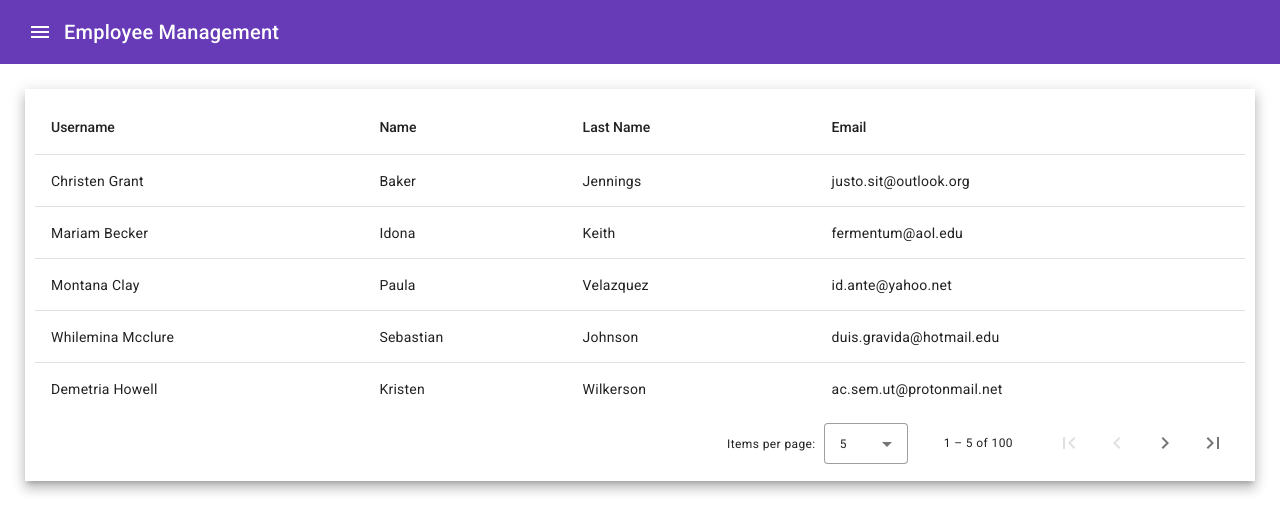
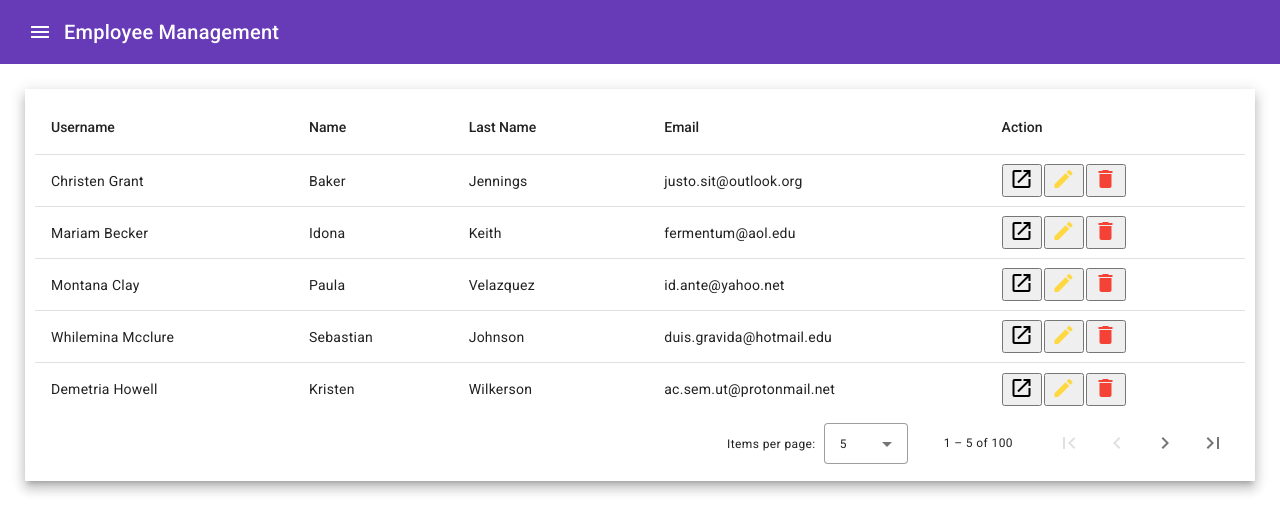
Before and after one commit to trancends/jms-batam-employee-management, an Angular app: page /employee in a window 1280 px wide. Shown: the top 532 px of the page. Built offline with nearby package versions, Linux system fonts and the light colour scheme.

Commit message:
feat: add actions button

```diff
--- a/src/app/detail/detail.component.css
+++ b/src/app/detail/detail.component.css
@@ -0,0 +1,4 @@
+.emp-stat {
+  color: #7702ff;
+  font-weight: bold;
+}
--- a/src/app/detail/detail.component.html
+++ b/src/app/detail/detail.component.html
@@ -1 +1,24 @@
-<p>detail works!</p>
+<!-- detail.component.html -->
+<button mat-button color="primary" [routerLink]="['/employee']">
+  <mat-icon>arrow_back</mat-icon>
+  Back to List Employee
+</button>
+
+<mat-card>
+  <mat-card-header>
+    <mat-card-title>
+      {{ employee.username }}
+    </mat-card-title>
+    <mat-card-subtitle>{{ employee.group }}</mat-card-subtitle>
+  </mat-card-header>
+  <mat-card-content>
+    <p>Full Name: {{ employee.firstName }} {{ employee.lastName }}</p>
+    <p>Email: {{ employee.email }}</p>
+    <p>Birth Date: {{ employee.birthDate }}</p>
+    <p>Basic Salary: Rp.{{ employee.basicSalary }}</p>
+    <p>
+      Status: <span class="emp-stat">{{ employee.status }}</span>
+    </p>
+    <!-- Add more details here as needed -->
+  </mat-card-content>
+</mat-card>
--- a/src/app/detail/detail.component.ts
+++ b/src/app/detail/detail.component.ts
@@ -1,11 +1,25 @@
 import { Component } from '@angular/core';
-import { Router } from '@angular/router';
+import { ActivatedRoute, RouterLink } from '@angular/router';
+import { Employee, data } from '../data';
+import { MatButton } from '@angular/material/button';
+import { MatCardModule } from '@angular/material/card';
+import { MatIconModule } from '@angular/material/icon';
 
 @Component({
   selector: 'app-detail',
   standalone: true,
-  imports: [],
+  imports: [MatButton, MatCardModule, MatIconModule, RouterLink],
   templateUrl: './detail.component.html',
   styleUrl: './detail.component.css',
 })
-export class DetailComponent {}
+export class DetailComponent {
+  employee!: Employee;
+  constructor(private route: ActivatedRoute) {}
+
+  ngOnInit() {
+    this.route.params.subscribe((params) => {
+      const id = params['id']; // Get the employee id from the route parameters
+      this.employee = data.find((emp) => emp.id === id)!; // Find the employee with the matching id
+    });
+  }
+}
--- a/src/app/list-employee/list-employee.component.css
+++ b/src/app/list-employee/list-employee.component.css
@@ -11,5 +11,11 @@ th.mat-sort-header-sorted {
 
 .tb-row:hover {
   background-color: #e8eaf6;
+}
+
+.ml-2 {
+  margin-left: 2px;
+}
+.action:hover {
   cursor: pointer;
 }
--- a/src/app/list-employee/list-employee.component.html
+++ b/src/app/list-employee/list-employee.component.html
@@ -56,13 +56,30 @@
       </th>
       <td mat-cell *matCellDef="let employee">{{ employee.email }}</td>
     </ng-container>
+    <ng-container matColumnDef="actions">
+      <th mat-header-cell *matHeaderCellDef>Action</th>
+      <td mat-cell *matCellDef="let employee">
+        <button
+          mat-icon-button
+          (click)="selectEmployee(employee)"
+          class="action"
+        >
+          <mat-icon>launch</mat-icon>
+        </button>
+        <button mat-icon-button class="ml-2">
+          <mat-icon color="accent" class="action">edit</mat-icon>
+        </button>
+        <button mat-button class="ml-2">
+          <mat-icon color="warn" class="action">delete</mat-icon>
+        </button>
+      </td>
+    </ng-container>
 
     <tr mat-header-row *matHeaderRowDef="displayedColumns"></tr>
     <tr
       class="tb-row"
       mat-row
       *matRowDef="let row; columns: displayedColumns"
-      (click)="selectEmployee(row)"
     ></tr>
   </table>
 
--- a/src/app/list-employee/list-employee.component.ts
+++ b/src/app/list-employee/list-employee.component.ts
@@ -5,11 +5,12 @@ import { MatSort, Sort, MatSortModule } from '@angular/material/sort';
 import { MatTableDataSource, MatTableModule } from '@angular/material/table';
 import { Employee, data } from '../data';
 import { Router } from '@angular/router';
+import { MatIcon } from '@angular/material/icon';
 
 @Component({
   selector: 'app-list-employee',
   standalone: true,
-  imports: [MatTableModule, MatPaginatorModule, MatSortModule],
+  imports: [MatTableModule, MatPaginatorModule, MatSortModule, MatIcon],
   templateUrl: './list-employee.component.html',
   styleUrl: './list-employee.component.css',
 })
@@ -19,6 +20,7 @@ export class ListEmployeeComponent implements AfterViewInit {
     'firstName',
     'lastName',
     'email',
+    'actions',
     // 'birthDate',
     // 'basicSalary',
     // 'status',
```
